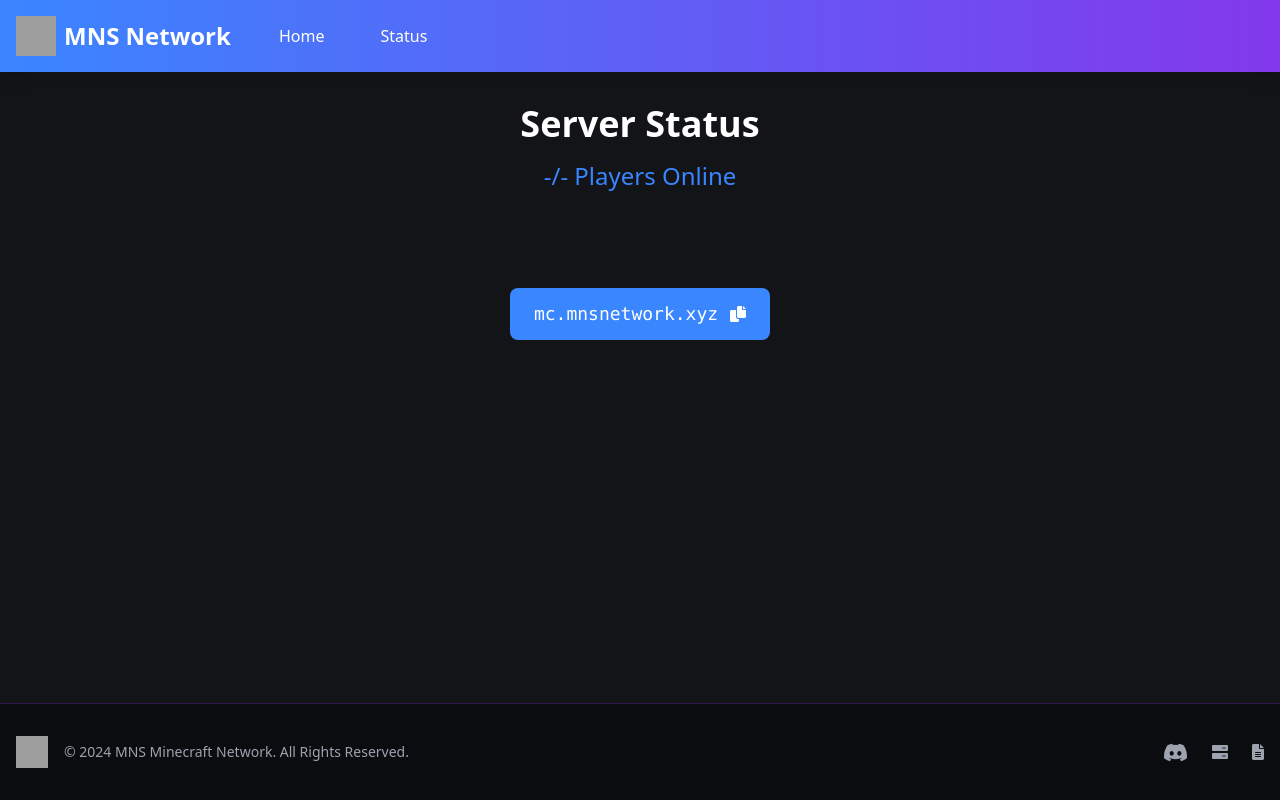
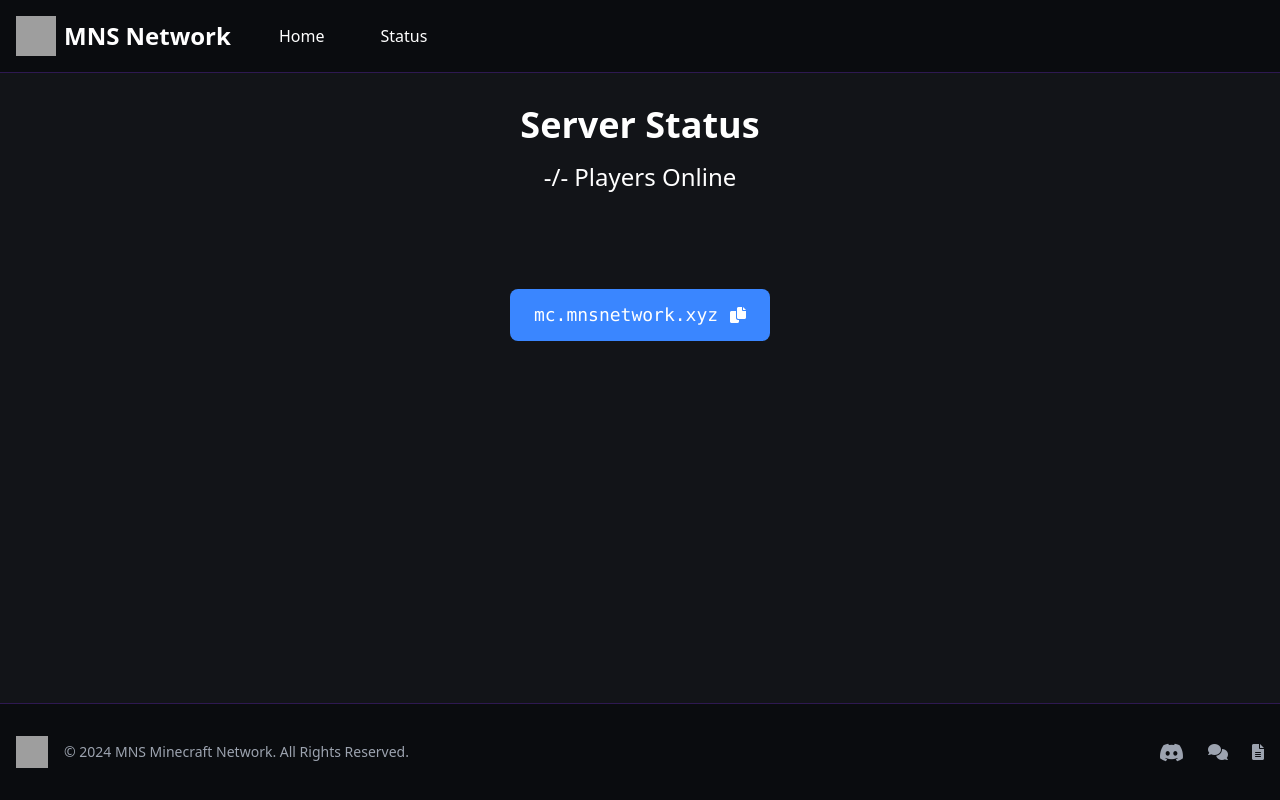
Before and after one commit to LoveUwUBotForeverMcBoss1999/mns-status, a Python web app: template templates/index.html in a window 1280 px wide. Run offline with Jinja, Linux system fonts and the light colour scheme; the template is opened without the code that fills it, so the values that code supplies are empty; grey boxes are pictures that could not be loaded.

Commit message:
Update index.html

```diff
--- a/templates/index.html
+++ b/templates/index.html
@@ -54,6 +54,11 @@
             flex-direction: column;
         }
 
+        nav {
+            background-color: var(--darker-bg);
+            border-bottom: 1px solid var(--border-color);
+        }
+
         .nav-link {
             position: relative;
             color: var(--text-light);
@@ -88,13 +93,23 @@
             box-shadow: 0 4px 20px rgba(131, 56, 236, 0.15);
         }
 
-        .copy-button {
+        .btn-primary {
             background-color: var(--primary);
             transition: background-color 0.3s;
         }
 
+        .btn-primary:hover {
+            background-color: var(--primary-dark);
+        }
+
+        .copy-button {
+            background-color: var(--primary);
+            transition: background-color 0.3s, transform 0.2s;
+        }
+
         .copy-button:hover {
             background-color: var(--primary-dark);
+            transform: translateY(-1px);
         }
 
         footer {
@@ -103,30 +118,25 @@
             border-top: 1px solid var(--border-color);
         }
 
-        /* Status-specific styles */
-        .text-primary {
-            color: var(--primary);
+        .server-status-card {
+            background-color: var(--card-bg);
+            border: 1px solid var(--border-color);
+            border-radius: 0.5rem;
+            padding: 1.5rem;
+            transition: transform 0.2s, box-shadow 0.2s;
         }
 
-        #server-grid .card {
-            margin-bottom: 1rem;
-        }
-
-        .from-primary {
-            --tw-gradient-from: var(--primary);
-            --tw-gradient-stops: var(--tw-gradient-from), var(--tw-gradient-to, rgba(58, 134, 255, 0));
-        }
-
-        .to-secondary {
-            --tw-gradient-to: var(--secondary);
+        .server-status-card:hover {
+            transform: translateY(-2px);
+            box-shadow: 0 4px 20px rgba(131, 56, 236, 0.15);
         }
     </style>
 </head>
 <body>
-    <!-- Enhanced Navigation - EXACTLY matching base.html -->
-    <nav class="bg-gradient-to-r from-primary to-secondary shadow-lg">
+    <!-- Navigation -->
+    <nav class="py-4">
         <div class="container mx-auto px-4">
-            <div class="flex justify-between items-center py-4">
+            <div class="flex justify-between items-center">
                 <div class="flex items-center space-x-8">
                     <a href="https://mnsnetwork.xyz/" class="flex items-center space-x-2">
                         <img src="https://mnsnetwork.xyz/logo.png" alt="MNS Logo" class="w-10 h-10">
@@ -142,7 +152,7 @@
     </nav>
 
     <!-- Main Content -->
-    <main class="container mx-auto px-4 py-8">
+    <main class="container mx-auto px-4 py-8 flex-grow">
         <div class="text-center mb-12">
             <h1 class="text-4xl font-bold mb-4">Server Status</h1>
             <div class="text-2xl text-primary">
@@ -162,7 +172,7 @@
         </div>
     </main>
 
-    <!-- Enhanced Footer - EXACTLY matching base.html -->
+    <!-- Footer -->
     <footer class="py-8 px-4">
         <div class="container mx-auto">
             <div class="flex flex-col md:flex-row justify-between items-center">
@@ -170,13 +180,11 @@
                     <img src="https://mnsnetwork.xyz/logo.png" alt="MNS Logo" class="w-8 h-8">
                     <span class="text-sm text-gray-400">© 2024 MNS Minecraft Network. All Rights Reserved.</span>
                 </div>
-                <div class="flex space-x-6">
+                <div class="flex items-center space-x-6">
                     <a target="_blank" href="https://discord.mnsnetwork.xyz/" class="text-gray-400 hover:text-white transition-colors">
                         <i class="fab fa-discord fa-lg"></i>
                     </a>
-                    <a href="https://status.mnsnetwork.xyz/" class="text-gray-400 hover:text-white transition-colors">
-                        <i class="fa-solid fa-server"></i>
-                    </a>
+                    <a class="text-gray-400 hover:text-white transition-colors" href="https://forum.mnsnetwork.xyz/"><i class="fas fa-comments"></i></a>
                     <a href="https://mnsnetwork.xyz/tos" class="text-gray-400 hover:text-white transition-colors">
                         <i class="fas fa-file-alt"></i>
                     </a>
```
